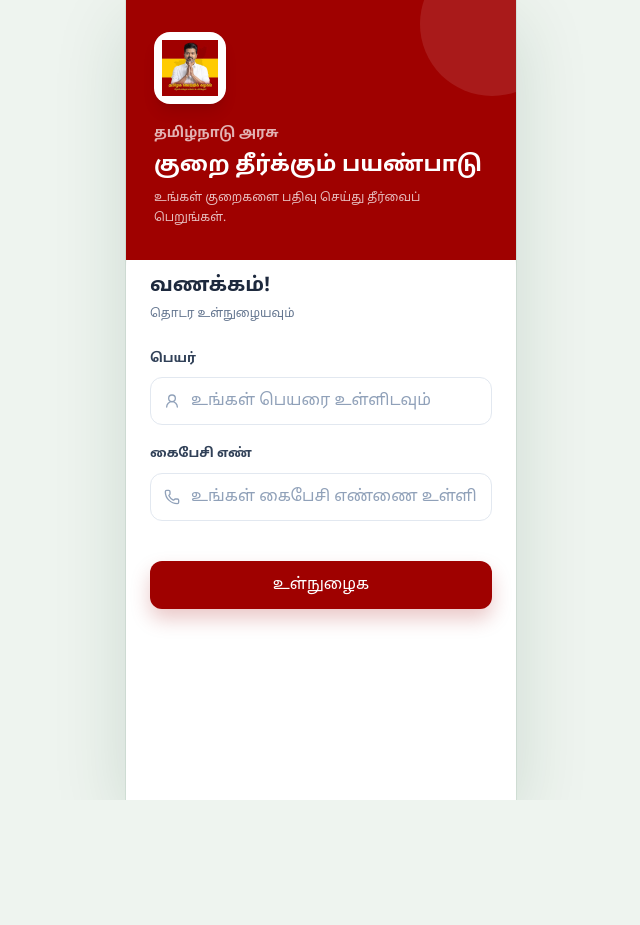
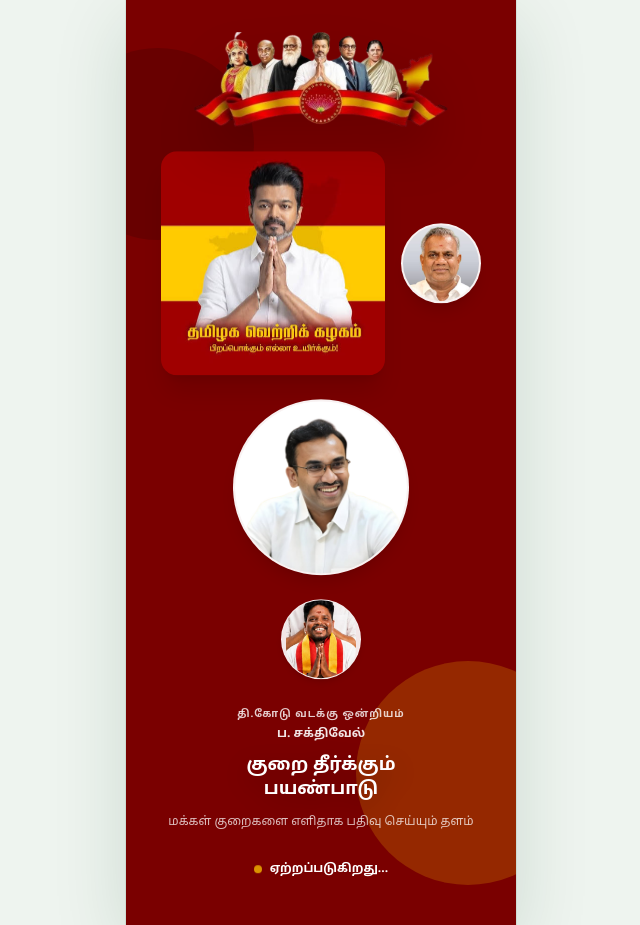
Before and after one commit to Luisant-git/Public-Complaint--app, a React (Vite) app in the folder frontend/: page / in a window 1280 px wide. Before the commit this address led to /login. Shown: the whole page, without its empty margins (319-959 px from the left). Before the commit the page ends 800 px from the top, so only its background shows below. Built offline with nearby package versions, Linux system fonts and the light colour scheme; no server answers.

Commit message:
splash page updated

```diff
--- a/frontend/src/pages/SplashPage.jsx
+++ b/frontend/src/pages/SplashPage.jsx
@@ -8,11 +8,11 @@
 const grpImg = "/assests/grppic.png";
 
 
-export function SplashPage() {
+  export function SplashPage() {
   const navigate = useNavigate();
   useEffect(() => {
     const destination = localStorage.getItem("complaint_token") ? "/dashboard" : "/login";
-    const timeout = window.setTimeout(() => navigate(destination, { replace: true }), 5000);
+    const timeout = window.setTimeout(() => navigate(destination, { replace: true }), 10000);
     return () => window.clearTimeout(timeout);
   }, [navigate]);
 
@@ -24,13 +24,15 @@
         <div className="relative float-gently w-full max-w-full px-4 md:max-w-[420px]">
           <div className="flex flex-col items-center gap-6">
             <img src={grpImg} alt="Group" className="mx-auto h-48 w-64 object-contain drop-shadow-2xl" />
-            <img src={topImg} alt="Splash illustration" className="mx-auto h-44 w-44 rounded-2xl object-cover shadow-xl mt-2" />
             <div className="flex items-center justify-center gap-4">
-              <div className="w-32 h-32 bg-white/90 rounded-full shadow-lg overflow-hidden border-2 border-white/50">
-                <img src={topLeftImg} alt="Top left" className="object-contain w-full h-full scale-110" />
+              <img src={topImg} alt="Splash illustration" className="h-44 w-56 rounded-2xl object-cover shadow-xl" />
+              <div className="w-20 h-20 bg-white/90 rounded-full shadow-lg overflow-hidden border-2 border-white/50">
+                <img src={topRightImg} alt="Top right" className="object-contain w-full h-full" />
               </div>
-              <div className="w-28 h-28 bg-white/90 rounded-full shadow-lg overflow-hidden border-2 border-white/50">
-                <img src={topRightImg} alt="Top right" className="object-contain w-full h-full" />
+            </div>
+            <div className="flex items-center justify-center">
+              <div className="w-44 h-44 bg-white/90 rounded-full shadow-lg overflow-hidden border-2 border-white/50">
+                <img src={topLeftImg} alt="Top left" className="object-contain w-full h-full scale-125" />
               </div>
             </div>
             <div className="flex items-center justify-center w-20 h-20 bg-white/90 rounded-full shadow-md p-1 overflow-hidden border border-white/30">
```
